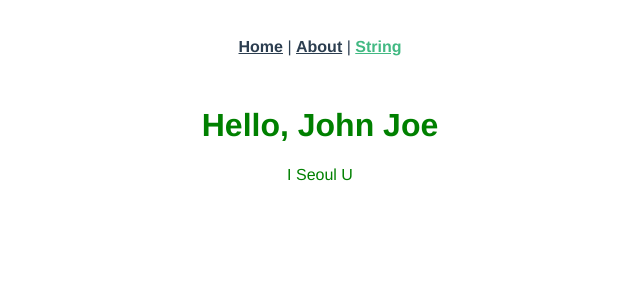
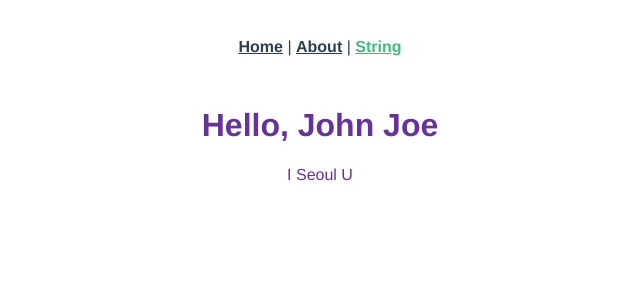
Before and after one commit to kyun9072/vue, a Vue app: page /databinding/string in a window 1280 px wide. Shown: the top 300 px of the page, without its empty margins (320-960 px from the left). Built offline with nearby package versions, Linux system fonts and the light colour scheme.

Commit message:
컬러코드 충돌 발생 시험

```diff
--- a/src/views/1_databinding/DataBindingStringView.vue
+++ b/src/views/1_databinding/DataBindingStringView.vue
@@ -18,6 +18,6 @@ export default {
 </script>
 <style scoped>
 .text-red {
-  color: green;
+  color: rebeccapurple;
 }
 </style>
```
